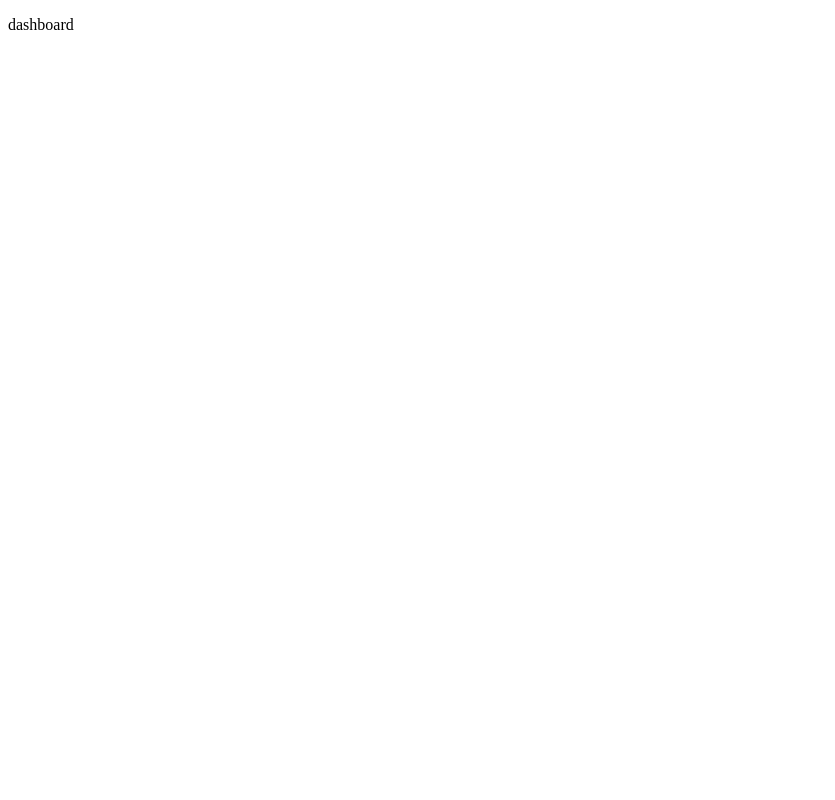
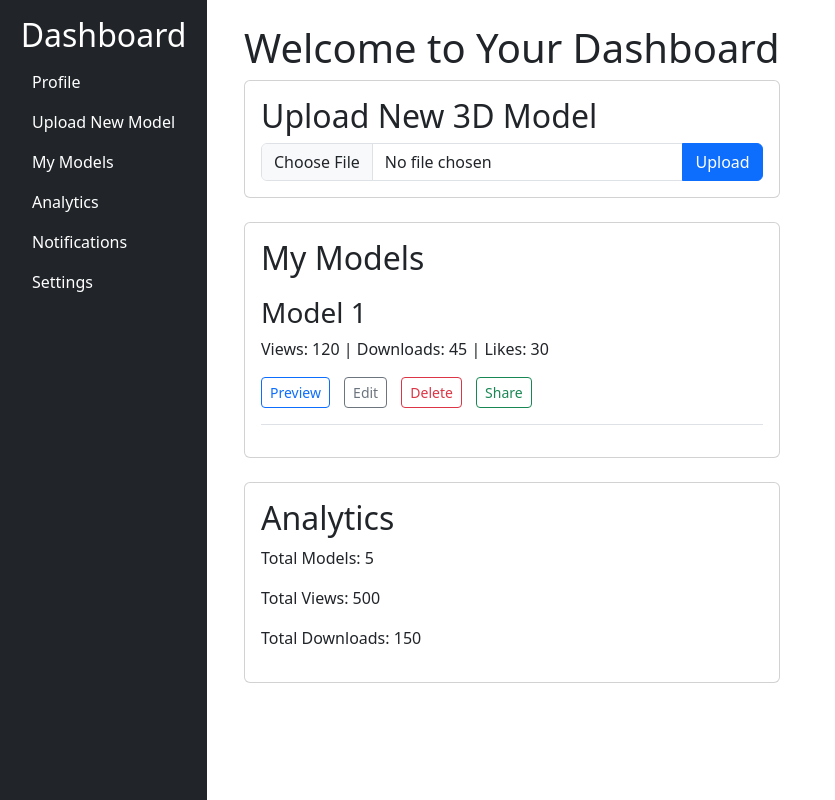
Before and after one commit to Deividas-Kozlovas/sharing-3d-models, a website: page public/dashboard/dashboard.html in a window 1280 px wide. Shown: the whole page, without its empty margins (0-835 px from the left). Drawn offline with nearby package versions, Linux system fonts and the light colour scheme.

Commit message:
did UI stiling for dashboard page

```diff
--- a/public/dashboard/dashboard.html
+++ b/public/dashboard/dashboard.html
@@ -3,9 +3,63 @@
 <head>
     <meta charset="UTF-8">
     <meta name="viewport" content="width=device-width, initial-scale=1.0">
-    <title>Document</title>
+    <title>3D Model Sharing Platform Dashboard</title>
+
+    <link href="https://cdn.jsdelivr.net/npm/bootstrap@5.3.0-alpha1/dist/css/bootstrap.min.css" rel="stylesheet">
+    <link rel="stylesheet" href="dashboardStyles.css">
 </head>
 <body>
-    <p>dashboard</p>
+    <div class="d-flex">
+        <nav class="sidebar bg-dark text-white p-3">
+            <h2 class="text-center">Dashboard</h2>
+            <ul class="nav flex-column">
+                <li class="nav-item"><a class="nav-link text-white" href="#">Profile</a></li>
+                <li class="nav-item"><a class="nav-link text-white" href="#">Upload New Model</a></li>
+                <li class="nav-item"><a class="nav-link text-white" href="#">My Models</a></li>
+                <li class="nav-item"><a class="nav-link text-white" href="#">Analytics</a></li>
+                <li class="nav-item"><a class="nav-link text-white" href="#">Notifications</a></li>
+                <li class="nav-item"><a class="nav-link text-white" href="#">Settings</a></li>
+            </ul>
+        </nav>
+        <div class="main-content p-4">
+            <h1>Welcome to Your Dashboard</h1>
+                        <div class="card mb-4">
+                <div class="card-body">
+                    <h2>Upload New 3D Model</h2>
+                    <div class="input-group">
+                        <input type="file" class="form-control" id="modelUpload">
+                        <button class="btn btn-primary">Upload</button>
+                    </div>
+                </div>
+            </div>
+            <div class="card mb-4">
+                <div class="card-body">
+                    <h2>My Models</h2>
+                    <div class="model-list">
+                        <div class="model-item border-bottom pb-3 mb-3">
+                            <h3>Model 1</h3>
+                            <p>Views: 120 | Downloads: 45 | Likes: 30</p>
+                            <div class="actions">
+                                <button class="btn btn-outline-primary btn-sm">Preview</button>
+                                <button class="btn btn-outline-secondary btn-sm">Edit</button>
+                                <button class="btn btn-outline-danger btn-sm">Delete</button>
+                                <button class="btn btn-outline-success btn-sm">Share</button>
+                            </div>
+                        </div>
+                    </div>
+                </div>
+            </div>
+            <div class="card">
+                <div class="card-body">
+                    <h2>Analytics</h2>
+                    <p>Total Models: 5</p>
+                    <p>Total Views: 500</p>
+                    <p>Total Downloads: 150</p>
+                </div>
+            </div>
+        </div>
+    </div>
+
+    <script src="https://cdn.jsdelivr.net/npm/bootstrap@5.3.0-alpha1/dist/js/bootstrap.bundle.min.js"></script>
 </body>
 </html>
--- /dev/null
+++ b/public/dashboard/dashboardStyles.css
@@ -0,0 +1,20 @@
+.sidebar {
+    min-width: 200px;
+    height: 100vh;
+    position: fixed;
+    top: 0;
+    left: 0;
+}
+
+.main-content {
+    margin-left: 220px;
+    padding: 20px;
+}
+
+.model-item {
+    padding: 10px 0;
+}
+
+.actions button {
+    margin-right: 10px;
+}
```
